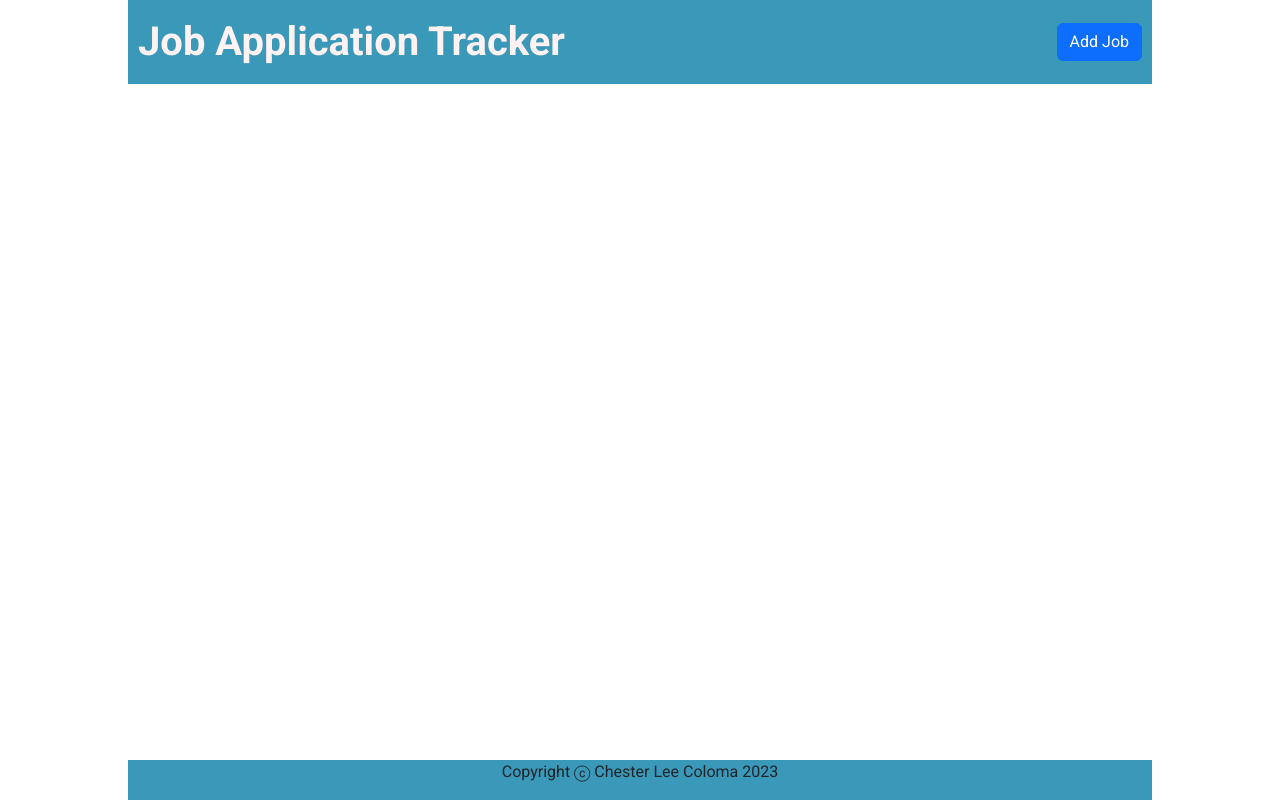
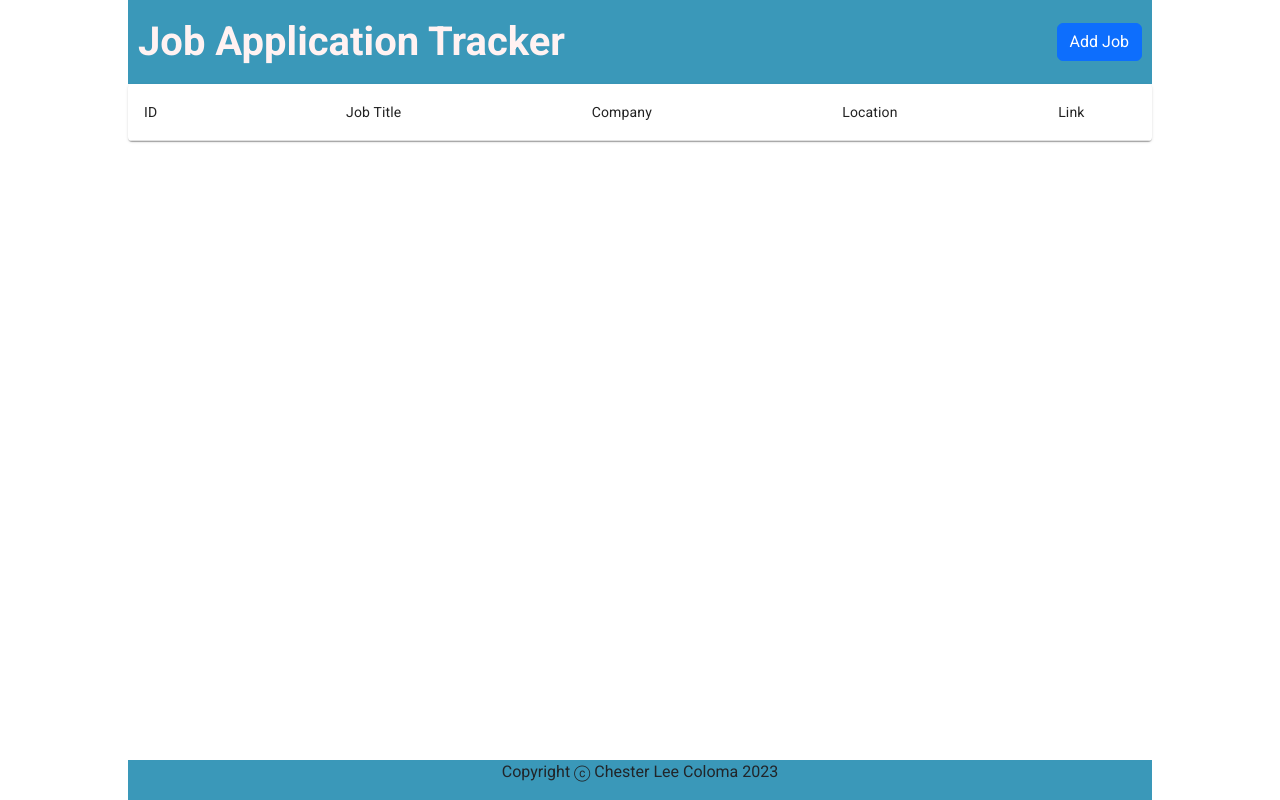
Before and after one commit to cleecoloma/Projects, a React (Create React App) app in the folder application-tracker/: page / in a window 1280 px wide. Built offline with nearby package versions, Linux system fonts and the light colour scheme.

Commit message:
added table header component

```diff
--- a/application-tracker/public/styles.css
+++ b/application-tracker/public/styles.css
@@ -7,6 +7,15 @@
 header {
     display: flex;
     position: fixed;
+    margin-left: 10%;
+    margin-right: 10%;
+}
+
+.table-header {
+    display: flex;
+    position: fixed;
+    left: 0;
+    right: 0;
     margin-left: 10%;
     margin-right: 10%;
 }
@@ -23,6 +32,7 @@ header {
     display: flex;
     flex-wrap: wrap;
     justify-content: space-around;
+    margin-top: 4rem;
     margin-left: 10%;
     margin-right: 10%;
 }
--- a/application-tracker/src/components/App.jsx
+++ b/application-tracker/src/components/App.jsx
@@ -2,6 +2,7 @@ import React, { useState } from "react";
 import Header from "./Header";
 import Footer from "./Footer";
 import Job from "./Job";
+import TableHeader from "./TableHeader";
 
 function App() {
   const [jobs, setJobs] = useState([]);
@@ -41,6 +42,7 @@ function App() {
   return (
     <div>
       <Header saveJob={addJob} />
+      <TableHeader />
       <div className="content">
         {jobs.map((jobList, index) => {
           return (
--- a/application-tracker/src/components/Header.jsx
+++ b/application-tracker/src/components/Header.jsx
@@ -1,5 +1,5 @@
 import React, { useState } from "react";
-import JobModal from "./JobModal"
+import JobModal from "./JobModal";
 
 function Header(props) {
     const [modalShow, setModalShow] = useState(false);
--- a/application-tracker/src/components/Job.jsx
+++ b/application-tracker/src/components/Job.jsx
@@ -3,7 +3,6 @@ import Table from '@mui/material/Table';
 import TableBody from '@mui/material/TableBody';
 import TableCell from '@mui/material/TableCell';
 import TableContainer from '@mui/material/TableContainer';
-import TableHead from '@mui/material/TableHead';
 import TableRow from '@mui/material/TableRow';
 import Paper from '@mui/material/Paper';
 
@@ -21,24 +20,15 @@ function Job(props) {
     return (
         <TableContainer component={Paper}>
           <Table aria-label="simple table">
-            {/* <TableHead>
-              <TableRow>
-                <TableCell>ID</TableCell>
-                <TableCell align="center">Job Title</TableCell>
-                <TableCell align="center">Company</TableCell>
-                <TableCell align="center">Location</TableCell>
-                <TableCell align="center">Link</TableCell>
-              </TableRow>
-            </TableHead> */}
             <TableBody>
                 <TableRow
                   key={props.title}
                   sx={{ '&:last-child td, &:last-child th': { border: 0 } }}
                 >
-                  <TableCell component="th" scope="row">{props.id}</TableCell>
-                  <TableCell align="center">{props.title}</TableCell>
-                  <TableCell align="center">{props.company}</TableCell>
-                  <TableCell align="center">{props.location}</TableCell>
+                  <TableCell style={{width: 100}} component="th" scope="row">{props.id}</TableCell>
+                  <TableCell style={{width: 100}} align="center">{props.title}</TableCell>
+                  <TableCell style={{width: 100}} lign="center">{props.company}</TableCell>
+                  <TableCell style={{width: 100}} align="center">{props.location}</TableCell>
                   <TableCell align="center">{props.link}</TableCell>
                 </TableRow>
             </TableBody>
--- /dev/null
+++ b/application-tracker/src/components/TableHeader.jsx
@@ -0,0 +1,29 @@
+import Table from '@mui/material/Table';
+import TableCell from '@mui/material/TableCell';
+import TableContainer from '@mui/material/TableContainer';
+import TableHead from '@mui/material/TableHead';
+import TableRow from '@mui/material/TableRow';
+import Paper from '@mui/material/Paper';
+
+function TableHeader() {
+
+    return (
+      <div className='table-header'>
+            <TableContainer component={Paper}>
+                <Table aria-label="simple table">
+                    <TableHead>
+                        <TableRow>
+                            <TableCell>ID</TableCell>
+                            <TableCell align="center">Job Title</TableCell>
+                            <TableCell align="center">Company</TableCell>
+                            <TableCell align="center">Location</TableCell>
+                            <TableCell align="center">Link</TableCell>
+                        </TableRow>
+                    </TableHead>
+                </Table>
+            </TableContainer>
+      </div>
+      );
+}
+
+export default TableHeader;
```
Lines whose indentation alone changed are shown as unchanged.
